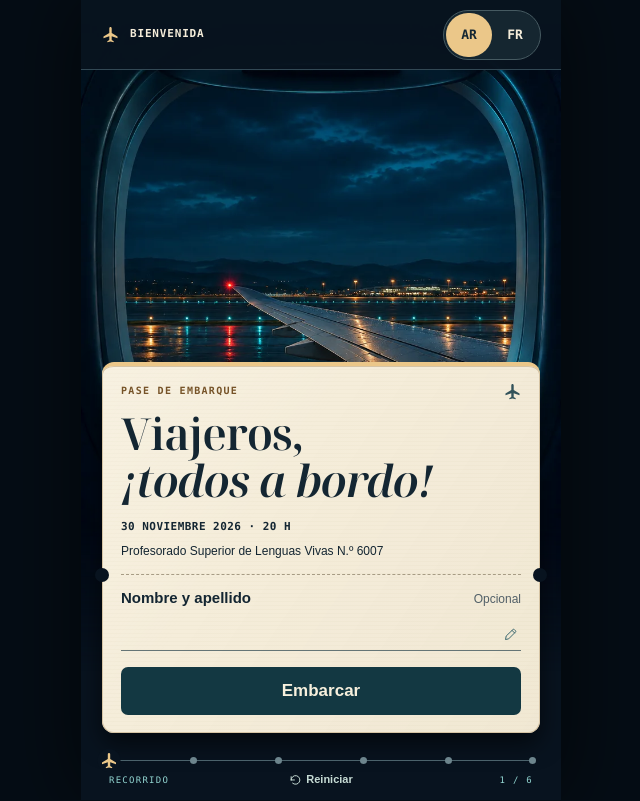
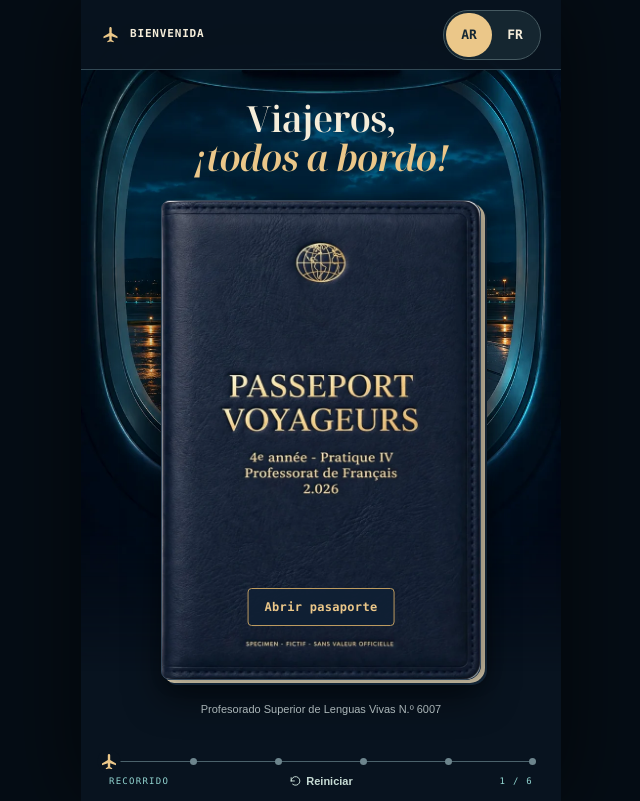
Before and after one commit to Yamil1701/onboard, a website built with Vite: page index.html in a window 1280 px wide. Shown: the whole page, without its empty margins (319-959 px from the left). Built offline with nearby package versions, Linux system fonts and the light colour scheme.

Commit message:
Integrar el pasaporte de bienvenida y dar al sello una pausa y rebote

```diff
--- a/index.html
+++ b/index.html
@@ -66,12 +66,13 @@
       </section>
 
       <section class="boarding" id="boarding" aria-labelledby="journey-title" hidden>
-        <div class="ticket" id="ticket">
+        <h1 class="journey-title" id="journey-title"><span data-copy="titleLead">Viajeros,</span><br> <em data-copy="titleEnd">¡todos a bordo!</em></h1>
+        <div class="passport-book" id="passport-book">
+          <div class="ticket" id="ticket" hidden inert>
             <div class="ticket-head">
-            <p class="ticket-label"><span data-copy="boardingPass">Pase de embarque</span><svg aria-hidden="true"><use href="#plane"/></svg></p>
-            <h1 class="journey-title" id="journey-title"><span data-copy="titleLead">Viajeros,</span><br class="ticket-break"> <em data-copy="titleEnd">¡todos a bordo!</em></h1>
-            <p class="ticket-date"><time datetime="2026-11-30T20:00:00-03:00" data-copy="longDate">30 noviembre 2026 · 20 h</time></p>
-            <p class="venue">Profesorado Superior de Lenguas Vivas N.º 6007</p>
+              <p class="ticket-label" data-copy="boardingPass">Pasaporte de viaje</p>
+              <h2 id="passport-page-title" tabindex="-1" lang="fr">Passeport<br>Voyageurs</h2>
+              <p class="passport-course" lang="fr">4e année · Pratique IV<br>Professorat de Français · 2026</p>
             </div>
             <form class="ticket-stub" id="ticket-form">
               <div class="name-row">
@@ -83,13 +84,24 @@
                   <svg aria-hidden="true"><use href="#pencil"/></svg>
                 </div>
               </div>
-            <button class="primary" type="submit"><span data-copy="board">Embarcar</span></button>
-          </form>
+              <div class="passport-stamp-area">
+                <span class="passport-stamp-label" data-copy="stampArea">Sello de embarque</span>
                 <div class="stamp" id="stamp" hidden aria-hidden="true">
                   <div class="stamp-wing"><svg><use href="#plane"/></svg></div>
                   <strong data-copy="aboard">A bordo</strong><small>30 · 11 · 2026</small>
                 </div>
               </div>
+              <button class="primary" type="submit"><span data-copy="board">Embarcar</span></button>
+            </form>
+            <p class="passport-date"><time datetime="2026-11-30T20:00:00-03:00" data-copy="longDate">30 noviembre 2026 · 20 h</time></p>
+            <p class="passport-specimen" lang="fr">Spécimen fictif · Usage scolaire</p>
+          </div>
+          <button class="passport-cover" id="open-passport-cover" type="button" aria-controls="ticket" aria-expanded="false">
+            <img src="./src/assets/passport-cover.webp" width="720" height="1080" alt="" fetchpriority="high" decoding="async">
+            <span data-copy="openPassport">Abrir pasaporte</span>
+          </button>
+        </div>
+        <p class="venue">Profesorado Superior de Lenguas Vivas N.º 6007</p>
       </section>
 
       <section class="survey" id="survey" aria-labelledby="survey-title" hidden>
--- a/src/copy.ts
+++ b/src/copy.ts
@@ -7,7 +7,9 @@ export const copy = {
     boardRows: ['PRÁCTICA', 'DOCENTE IV'],
     preparing: 'Preparando el embarque…',
     shortDate: '30 nov 2026',
-    boardingPass: 'Pase de embarque',
+    boardingPass: 'Pasaporte de viaje',
+    openPassport: 'Abrir pasaporte',
+    stampArea: 'Sello de embarque',
     titleLead: 'Viajeros,',
     titleEnd: '¡todos a bordo!',
     longDate: '30 noviembre 2026 · 20 h',
@@ -66,7 +68,9 @@ export const copy = {
     boardRows: ['PRATIQUE', 'PÉDAGOGIQUE IV'],
     preparing: 'Embarquement en préparation…',
     shortDate: '30 nov. 2026',
-    boardingPass: 'Carte d’embarquement',
+    boardingPass: 'Passeport de voyage',
+    openPassport: 'Ouvrir le passeport',
+    stampArea: 'Tampon d’embarquement',
     titleLead: 'Voyageurs,',
     titleEnd: 'tous à bord !',
     longDate: '30 novembre 2026 · 20 h',
--- a/src/main.ts
+++ b/src/main.ts
@@ -21,6 +21,8 @@ const gate = find('gate');
 const windowPhoto = find<HTMLImageElement>('window-photo');
 const boarding = find('boarding');
 const ticket = find('ticket');
+const passportCover = find<HTMLButtonElement>('open-passport-cover');
+const passportTitle = find('passport-page-title');
 const ticketForm = find<HTMLFormElement>('ticket-form');
 const boardButton = ticketForm.querySelector<HTMLButtonElement>('button')!;
 const boardAction = boardButton.querySelector<HTMLElement>('[data-copy]')!;
@@ -50,6 +52,7 @@ const translated = document.querySelectorAll<HTMLElement>('[data-copy]');
 
 const storageKey = 'voyageurs-preview';
 const introReadingTime = 2800;
+const stampExtraTime = 1.5;
 let phase: Phase = 'gate';
 const state: {
   language: Language;
@@ -61,6 +64,8 @@ let storageBlock = false;
 let flight: gsap.core.Timeline | undefined;
 let flightBeat: 'runway' | 'climb' | null = null;
 let walletOpening: gsap.core.Timeline | undefined;
+let passportOpening: gsap.core.Timeline | undefined;
+let passportOpened = false;
 const reader = createReader(() => phase === 'materials');
 const archive = createArchive(() => phase === 'materials');
 
@@ -171,7 +176,7 @@ function openBoarding(focusButton = false) {
   phase = 'boarding';
   renderPhase();
   takeoff.preload();
-  if (focusButton) boardButton.focus({ preventScroll: true });
+  if (focusButton) passportCover.focus({ preventScroll: true });
   if (reducedMotion.matches) return;
   gsap.fromTo(windowPhoto, { opacity: .5, scale: 1.025 }, {
     opacity: 1, scale: 1, duration: .9, ease: 'sine.out', clearProps: 'opacity,transform',
@@ -183,6 +188,32 @@ function openBoarding(focusButton = false) {
 
 function prepareBoarding(focusButton = false) {
   window.setTimeout(() => openBoarding(focusButton), introReadingTime);
+}
+
+function openPassport() {
+  if (phase !== 'boarding' || passportOpened || passportOpening) return;
+  passportCover.disabled = true;
+  passportCover.setAttribute('aria-expanded', 'true');
+  ticket.hidden = false;
+  const finishOpening = () => {
+    passportOpening = undefined;
+    passportOpened = true;
+    passportCover.hidden = true;
+    ticket.inert = false;
+    passportTitle.focus({ preventScroll: true });
+  };
+  if (reducedMotion.matches) {
+    finishOpening();
+    return;
+  }
+  passportOpening = gsap.timeline({ onComplete: finishOpening })
+    .fromTo(passportCover, { rotationY: 0 }, {
+      rotationY: -164, duration: 1.6, ease: 'sine.inOut', clearProps: 'transform',
+    }, 0)
+    .to(passportCover, { opacity: 0, duration: .3, clearProps: 'opacity' }, 1.26)
+    .fromTo(ticket, { opacity: .25 }, {
+      opacity: 1, duration: 1, ease: 'sine.inOut', clearProps: 'opacity',
+    }, .4);
 }
 
 function openSurvey() {
@@ -199,7 +230,7 @@ function openSurvey() {
 }
 
 function boardJourney() {
-  if (phase !== 'boarding' || boardButton.disabled) return;
+  if (phase !== 'boarding' || !passportOpened || boardButton.disabled) return;
   state.name = nameInput.value;
   save();
   nameInput.blur();
@@ -210,7 +241,9 @@ function boardJourney() {
   stamp.hidden = false;
   renderLanguage();
   if (reducedMotion.matches) {
-    openSurvey();
+    flight = gsap.timeline({ onComplete: openSurvey })
+      .set(stamp, { opacity: 1, rotation: -8 })
+      .to(stamp, { duration: stampExtraTime });
     return;
   }
 
@@ -220,7 +253,9 @@ function boardJourney() {
     })
     .to(ticket, { y: 3, scaleY: .989, duration: .07, ease: 'power2.out' }, .40)
     .to(ticket, { y: 0, scaleY: 1, duration: .20, ease: 'power2.out' }, .47)
-    .to(boarding, { y: 24, opacity: 0, duration: .3, ease: 'power2.in' }, .77);
+    .to(stamp, { y: -6, scale: 1.035, rotation: -10, duration: .14, ease: 'sine.out' }, .43)
+    .to(stamp, { y: 0, scale: 1, rotation: -8, duration: .22, ease: 'sine.in' }, .57)
+    .to(boarding, { y: 24, opacity: 0, duration: .3, ease: 'power2.in' }, .77 + stampExtraTime);
 }
 
 function openMaterials(fromFlight = false) {
@@ -303,6 +338,15 @@ function beginFlight() {
 function restartJourney() {
   flight?.kill();
   flight = undefined;
+  passportOpening?.kill();
+  passportOpening = undefined;
+  passportOpened = false;
+  passportCover.hidden = false;
+  passportCover.disabled = false;
+  passportCover.setAttribute('aria-expanded', 'false');
+  ticket.hidden = true;
+  ticket.inert = true;
+  gsap.set(passportCover, { clearProps: 'opacity,transform' });
   walletOpening?.kill();
   walletOpening = undefined;
   wallet.inert = false;
@@ -378,6 +422,7 @@ ticketForm.addEventListener('submit', event => {
   event.preventDefault();
   boardJourney();
 });
+passportCover.addEventListener('click', openPassport);
 restart.addEventListener('click', restartJourney);
 
 surveyForm.addEventListener('change', event => {
--- a/src/style.css
+++ b/src/style.css
@@ -286,9 +286,11 @@ html[lang="fr"] .flap { font-size: clamp(14px, 5.1vw, 26px); }
 .boarding {
   align-self: stretch;
   display: flex;
-  align-items: flex-end;
+  flex-direction: column;
+  align-items: center;
   justify-content: center;
-  padding: clamp(54px, calc(var(--view-height) - 525px), 228px) 21px 7px;
+  gap: 22px;
+  padding: 30px 21px 24px;
 }
 .ticket, .survey-card {
   color-scheme: light;
@@ -301,55 +303,116 @@ html[lang="fr"] .flap { font-size: clamp(14px, 5.1vw, 26px); }
   box-shadow: 0 10px 25px #0007;
 }
 .ticket {
+  display: flex;
+  flex-direction: column;
+  height: 100%;
+  padding: 6px;
+  border: 6px solid #172b41;
+  border-radius: 8px 13px 13px 8px;
   background-image: linear-gradient(124deg, #fffdf73b, transparent 37%, #9571400b),
     repeating-linear-gradient(0deg, transparent 0 3px, #a3824e08 3px 4px);
-  box-shadow: inset 0 0 0 1px #d6c4a4, 0 10px 24px #0009;
+  box-shadow: inset 4px 0 10px #95714025, inset 0 0 0 1px #d6c4a4, 0 10px 24px #0009;
 }
-.ticket-head { padding: 17px 19px 14px; }
+.passport-book {
+  position: relative;
+  width: min(100%, 320px);
+  aspect-ratio: 2 / 3;
+  min-height: 480px;
+  perspective: 1400px;
+  perspective-origin: left center;
+  border-radius: 9px 15px 15px 9px;
+  background: #15253a;
+  box-shadow: 4px 3px 0 #d8cbae, 6px 5px 0 #162a3d, 0 18px 35px #0008;
+}
+.passport-cover {
+  position: absolute;
+  z-index: 2;
+  inset: 0;
+  overflow: hidden;
+  padding: 0;
+  border: 1px solid #34485b;
+  border-radius: inherit;
+  background: #142439;
+  transform-origin: left center;
+  backface-visibility: hidden;
+  box-shadow: 6px 2px 16px #0005;
+}
+.passport-cover img {
+  position: absolute;
+  top: -2.5%;
+  left: -5.5%;
+  width: 111%;
+  height: 105%;
+  object-fit: fill;
+}
+.passport-cover > span {
+  position: absolute;
+  bottom: 11%;
+  left: 50%;
+  transform: translateX(-50%);
+  width: max-content;
+  max-width: 90%;
+  padding: 11px 16px;
+  border: 1px solid #bd9b60;
+  border-radius: 4px;
+  background: #102034ee;
+  color: var(--gold);
+  font: 600 12px/1.2 var(--mono);
+  letter-spacing: .025em;
+}
+.passport-cover:hover > span { background: #23384b; }
+.passport-cover:focus-visible { outline-offset: 5px; }
+.ticket-head { padding: 17px 19px 14px; text-align: center; }
 .ticket-label {
-  display: flex;
-  align-items: center;
-  justify-content: space-between;
   color: #765328;
-  font: 700 10px/1.4 var(--mono);
+  font: 700 9px/1.4 var(--mono);
   letter-spacing: .13em;
   text-transform: uppercase;
 }
-.ticket-label svg { color: #32525a; font-size: 17px; }
 .journey-title {
-  margin-top: 10px;
-  font: 600 clamp(29px, 10.3vw, 44px)/1.08 var(--serif);
+  align-self: stretch;
+  margin: 0;
+  text-align: center;
+  font: 600 clamp(28px, 8vw, 36px)/1.08 var(--serif);
   letter-spacing: -.024em;
 }
 .journey-title em, .survey-title em { font-weight: inherit; }
-.ticket-date {
-  margin-top: 15px;
-  font: 700 11px/1.3 var(--mono);
-  letter-spacing: .042em;
+.journey-title em { color: var(--gold); }
+#passport-page-title {
+  margin: 12px 0 8px;
+  font: 600 27px/1.02 var(--serif);
   text-transform: uppercase;
 }
-.venue { margin-top: 9px; font-size: 12px; font-weight: 500; line-height: 1.4; }
+#passport-page-title:focus { outline: none; }
+.passport-course { font: 12px/1.45 var(--serif); color: #43555e; }
+.passport-date { font: 9px/1.4 var(--mono); text-align: center; }
+.passport-specimen {
+  margin: 9px 0 8px;
+  color: #53616b;
+  font: 8px/1.4 var(--mono);
+  text-align: center;
+  text-transform: uppercase;
+}
+.boarding .venue { max-width: 28em; color: #c4d0d3; text-align: center; font-size: 11px; line-height: 1.4; }
 
 .ticket-stub {
   position: relative;
   display: grid;
-  gap: 16px;
+  flex: 1;
+  grid-template-rows: auto minmax(100px, 1fr) auto;
+  gap: 14px;
   margin-inline: 19px;
-  padding: 14px 0 18px;
-  border-top: 1px dashed #a79c85;
+  padding: 0 0 16px;
 }
-.ticket-stub::before, .ticket-stub::after {
-  position: absolute;
-  top: -7px;
-  width: 14px;
-  height: 14px;
-  background: var(--night);
-  border-radius: 50%;
-  content: '';
-  pointer-events: none;
+.passport-stamp-area {
+  position: relative;
+  display: grid;
+  place-items: center;
+  min-height: 100px;
+  padding: 18px 8px 8px;
+  border: 1px dotted #7e898d;
 }
-.ticket-stub::before { left: -26px; }
-.ticket-stub::after { right: -26px; }
+.passport-stamp-label { position: absolute; top: 7px; color: #59676c; font: 8px/1.3 var(--mono); text-transform: uppercase; }
 .name-row { min-width: 0; }
 .name-label {
   display: flex;
@@ -413,17 +476,15 @@ html[lang="fr"] .flap { font-size: clamp(14px, 5.1vw, 26px); }
 .primary svg { position: absolute; right: 17px; font-size: 19px; }
 
 .stamp {
-  position: absolute;
-  top: 6px;
-  right: 17px;
+  position: relative;
   z-index: 2;
   display: grid;
   gap: 4px;
-  width: 104px;
-  padding: 7px 10px;
+  width: 145px;
+  padding: 10px 13px;
   border: 2px solid var(--stamp-ink);
   border-radius: 8px;
-  background: #f7edda;
+  background: transparent;
   color: var(--stamp-ink);
   font: 800 14px/1 var(--mono);
   text-align: center;
@@ -561,12 +622,11 @@ html[lang="fr"] .flap { font-size: clamp(14px, 5.1vw, 26px); }
 .restart svg { font-size: 13px; }
 .restart:active { color: var(--gold); }
 
-.is-keyboard-open .boarding { padding-block: clamp(0px, calc(var(--view-height) - 375px), 136px) 12px; }
+.is-keyboard-open .boarding { justify-content: start; gap: 14px; padding-block: 14px; }
 .is-keyboard-open :is(.window, .flight-window) { top: -86px; }
 .is-keyboard-open .ticket-head { padding-bottom: 10px; }
 .is-keyboard-open .journey-title { font-size: clamp(19px, 6vw, 28px); }
-.is-keyboard-open .ticket-break { display: none; }
-.is-keyboard-open .ticket-date { margin-top: 11px; }
+.is-keyboard-open .passport-book { width: min(100%, 300px); }
 .is-keyboard-open .ticket-stub { gap: 10px; padding-block: 10px 12px; }
 .is-keyboard-open .progress { display: none; }
 
@@ -575,7 +635,6 @@ html[lang="fr"] .flap { font-size: clamp(14px, 5.1vw, 26px); }
 }
 @media (max-height: 700px) {
   .ticket-head { padding-top: 13px; padding-bottom: 11px; }
-  .ticket-date { margin-top: 12px; }
   .ticket-stub { gap: 12px; padding-block: 12px 13px; }
   .survey-title-wrap { padding-top: 35px; }
 }
```
Also changed, not shown: src/assets/passport-cover.webp (added). Lines whose indentation alone changed are shown as unchanged.
